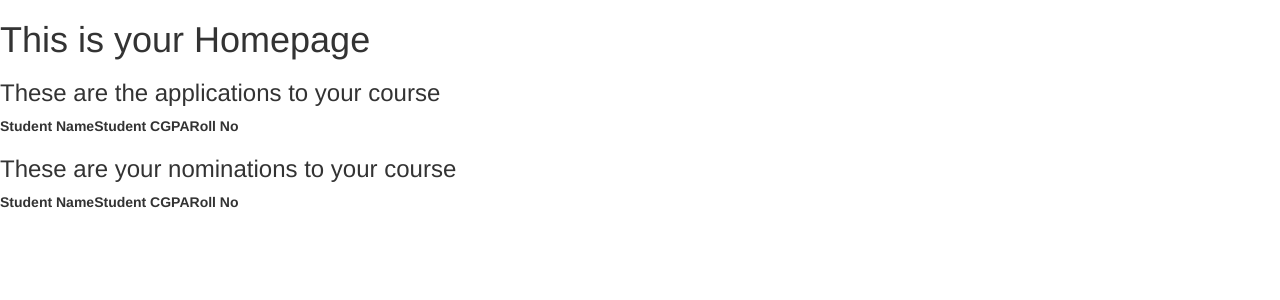
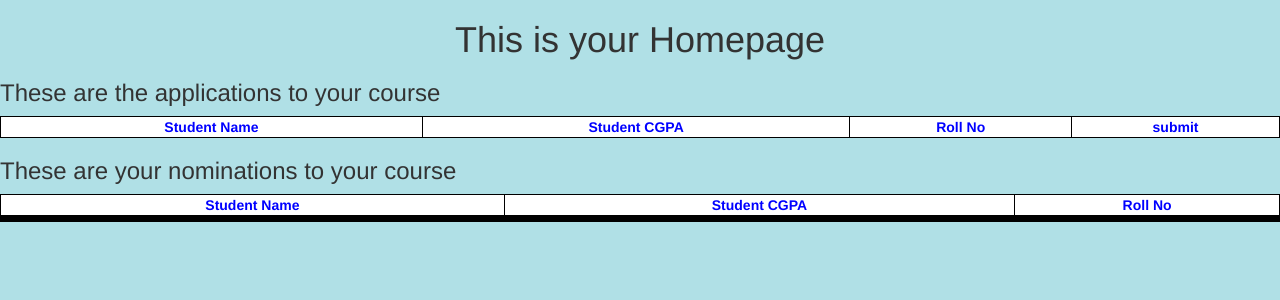
Before and after one commit to SandeepKallepalli/TA-Portal, a Flask app: template app/templates/faculty_home1.html in a window 1280 px wide. Shown: the top 300 px of the page. Run offline with Flask 2, Linux system fonts and the light colour scheme; the template is opened without the code that fills it: values that come from a table or form of the project are taken from there, others are empty; data comes from the database, SQL or seed files in the repository; some libraries are stand-ins or nearby versions.

Commit message:
updated faculty_home

```diff
--- a/app/templates/faculty_home1.html
+++ b/app/templates/faculty_home1.html
@@ -8,19 +8,34 @@
   <script src="https://ajax.googleapis.com/ajax/libs/jquery/3.2.0/jquery.min.js"></script>
   <script src="https://maxcdn.bootstrapcdn.com/bootstrap/3.3.7/js/bootstrap.min.js"></script>
   <style>
-    input[type="text"]:readonly {
+    input[type="text"] {
         border : 0 ;
             }
+table{
+        width:100%;
+        background-color:white;
+        color:blue;
+        }
+        table,th,td{
+        border:1px solid black;
+        }
+        th,td{
+        text-align:center;
+        }
+        tr{
+        background-color:"#2F4F4F";
+        }
   </style>
 </head>
-<body>
-    <h1> This is your Homepage </h1>
+<body style="background-color:powderblue">
+    <h1 style="text-align:center"> This is your Homepage </h1>
     <h3>These are the applications to your course </h3>
     <table>
         <thead>
             <th>Student Name </th>
             <th>Student CGPA </th>
             <th>Roll No </th>
+            <th>submit</th>
         </thead>
         <tbody>
             {% for application in applications %}
```
